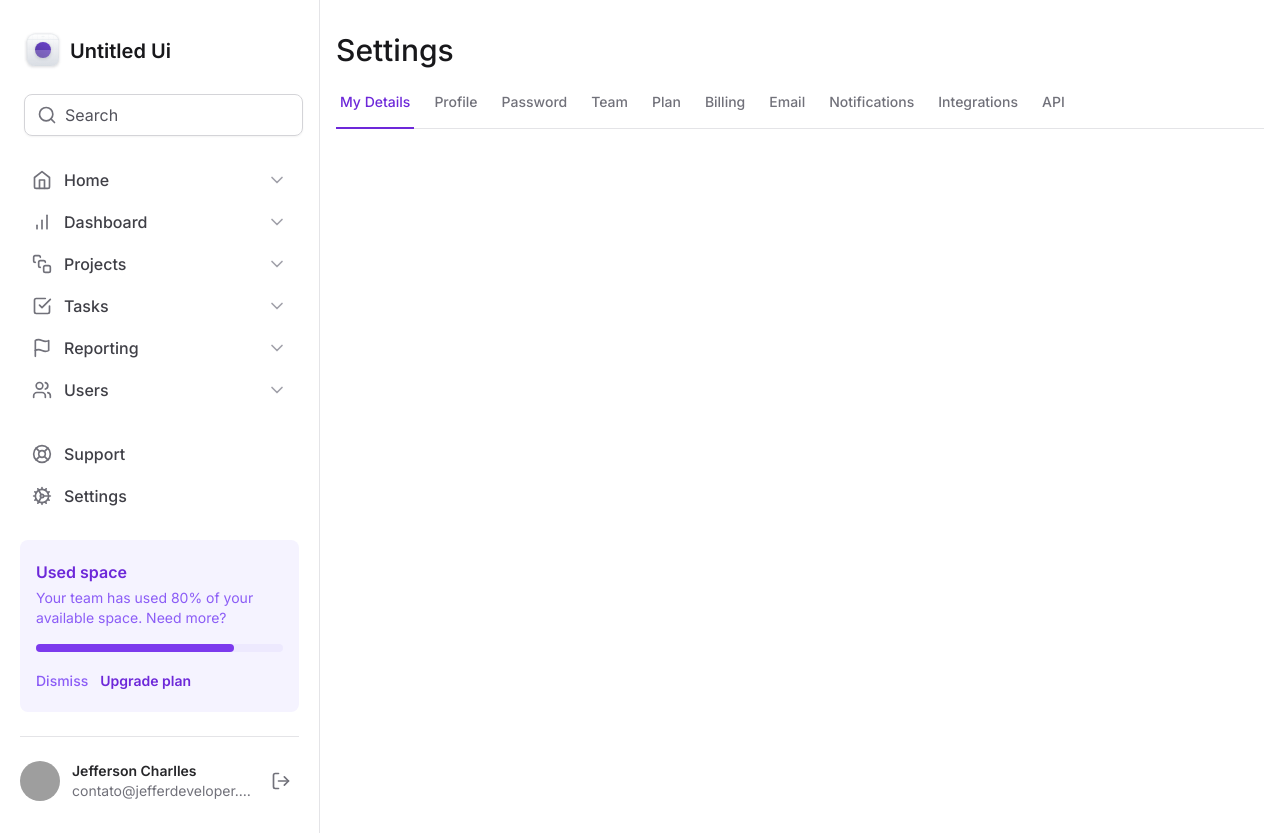
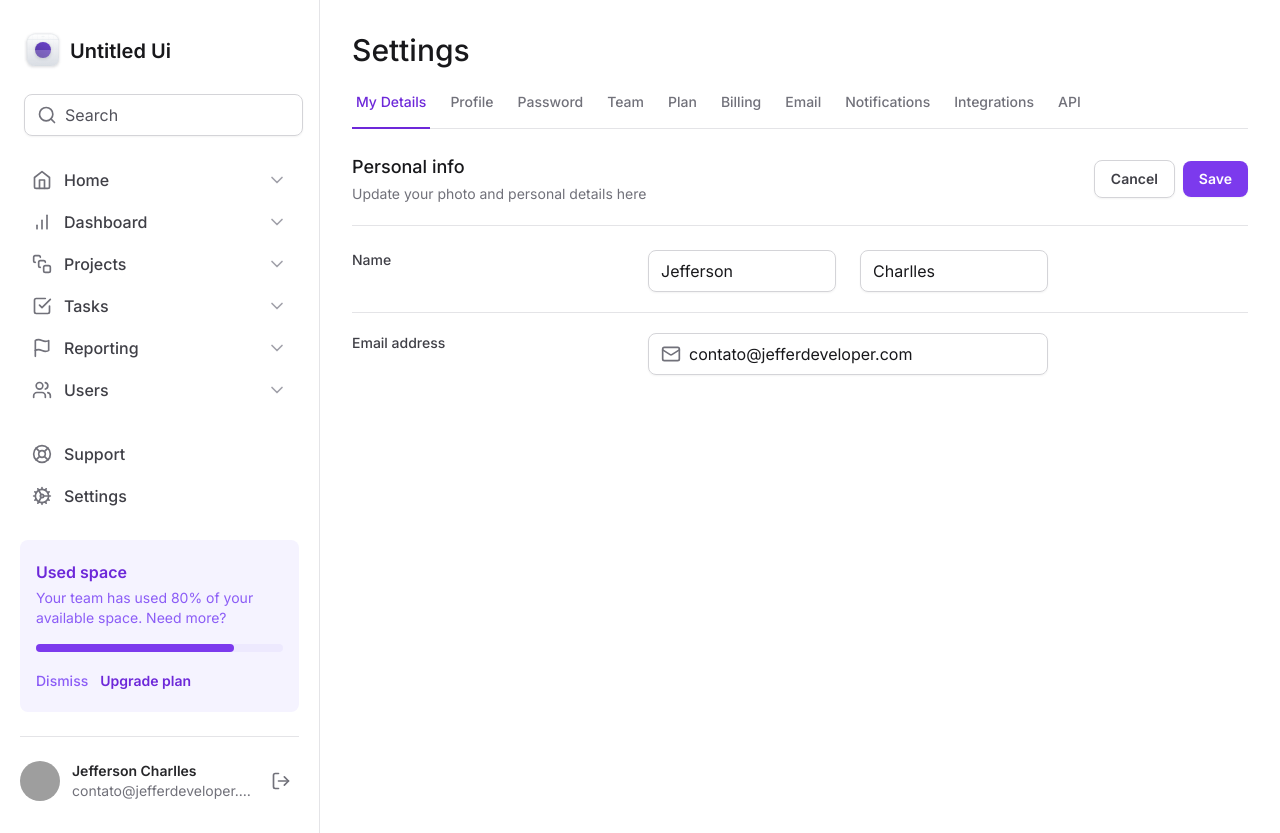
Before and after one commit to Jeffersoncharlles/taillwindcss, a Next.js app: page / in a window 1280 px wide. Built offline with nearby package versions, Linux system fonts and the light colour scheme; grey boxes are pictures that could not be loaded.

Commit message:
chore:start form create

```diff
--- a/src/app/layout.tsx
+++ b/src/app/layout.tsx
@@ -20,7 +20,7 @@ export default function RootLayout({
       <body className={inter.className}>
         <div className="grid min-h-screen grid-cols-app dark:bg-zinc-900 dark:text-zinc-100 ">
           <SideBar />
-          <main className="px-4 pb-12 pt-8">{children}</main>
+          <main className="px-8 pb-12 pt-8">{children}</main>
         </div>
       </body>
     </html>
--- a/src/app/page.tsx
+++ b/src/app/page.tsx
@@ -1,4 +1,6 @@
+import { Input } from '@/components/Input'
 import { SettingsTabs } from '@/components/SettingsTabs'
+import { Mail } from 'lucide-react'
 
 export default function Home() {
   return (
@@ -7,6 +9,72 @@ export default function Home() {
         Settings
       </h1>
       <SettingsTabs />
+      <section className="mt-6 flex flex-col ">
+        <div className=" flex items-center justify-between border-b border-zinc-200 pb-5 dark:border-zinc-600">
+          <div className="space-y-1">
+            <h2 className="text-lg font-medium text-zinc-900 dark:text-zinc-100">
+              Personal info
+            </h2>
+            <span className="text-sm text-zinc-500 dark:text-zinc-400">
+              Update your photo and personal details here
+            </span>
+          </div>
+          <div className="flex items-center gap-2">
+            <button
+              className="rounded-lg border border-zinc-300 px-4 py-2 text-sm font-semibold text-zinc-700 shadow-sm hover:bg-zinc-50 dark:border-zinc-400 dark:text-zinc-300 dark:hover:bg-zinc-800"
+              type="button"
+            >
+              Cancel
+            </button>
+            <button
+              className=" rounded-lg bg-violet-600 px-4 py-2 text-sm font-semibold text-white shadow-sm hover:bg-violet-700"
+              type="submit"
+              form="settings"
+            >
+              Save
+            </button>
+          </div>
+        </div>
+        <form
+          id="settings"
+          className="mt-6 flex w-full flex-col gap-5 divide-y divide-zinc-200 dark:divide-zinc-800"
+        >
+          <div className="grid grid-cols-form gap-3">
+            <label
+              htmlFor="firstName"
+              className="text-sm font-medium text-zinc-700 dark:text-zinc-300"
+            >
+              Name
+            </label>
+            <div className="grid grid-cols-2 gap-6">
+              <Input.Root>
+                <Input.Control id="firstName" defaultValue="Jefferson" />
+              </Input.Root>
+              <Input.Root>
+                <Input.Control defaultValue="Charlles" />
+              </Input.Root>
+            </div>
+          </div>
+          <div className="grid grid-cols-form gap-3 pt-5">
+            <label
+              htmlFor="email"
+              className="text-sm font-medium text-zinc-700 dark:text-zinc-300"
+            >
+              Email address
+            </label>
+            <Input.Root>
+              <Input.Prefix>
+                <Mail className="h-5 w-5 text-zinc-500" />
+              </Input.Prefix>
+              <Input.Control
+                id="email"
+                type="email"
+                defaultValue="contato@jefferdeveloper.com"
+              />
+            </Input.Root>
+          </div>
+        </form>
+      </section>
     </>
   )
 }
--- /dev/null
+++ b/src/components/Button/index.tsx
@@ -0,0 +1,7 @@
+interface ButtonProps {
+  title: string
+}
+
+export function Button(props: ButtonProps) {
+  return <div></div>
+}
--- a/tailwind.config.js
+++ b/tailwind.config.js
@@ -6,6 +6,10 @@ module.exports = {
       gridTemplateColumns: {
         app: 'minmax(18rem,20rem) 1fr',
         profile: 'max-content 1fr min-content',
+        form: 'minmax(7.5rem, 17.5rem) minmax(25rem, 1fr) minmax(0, 15rem)',
+      },
+      maxWidth: {
+        app: '700px',
       },
     },
   },
```
